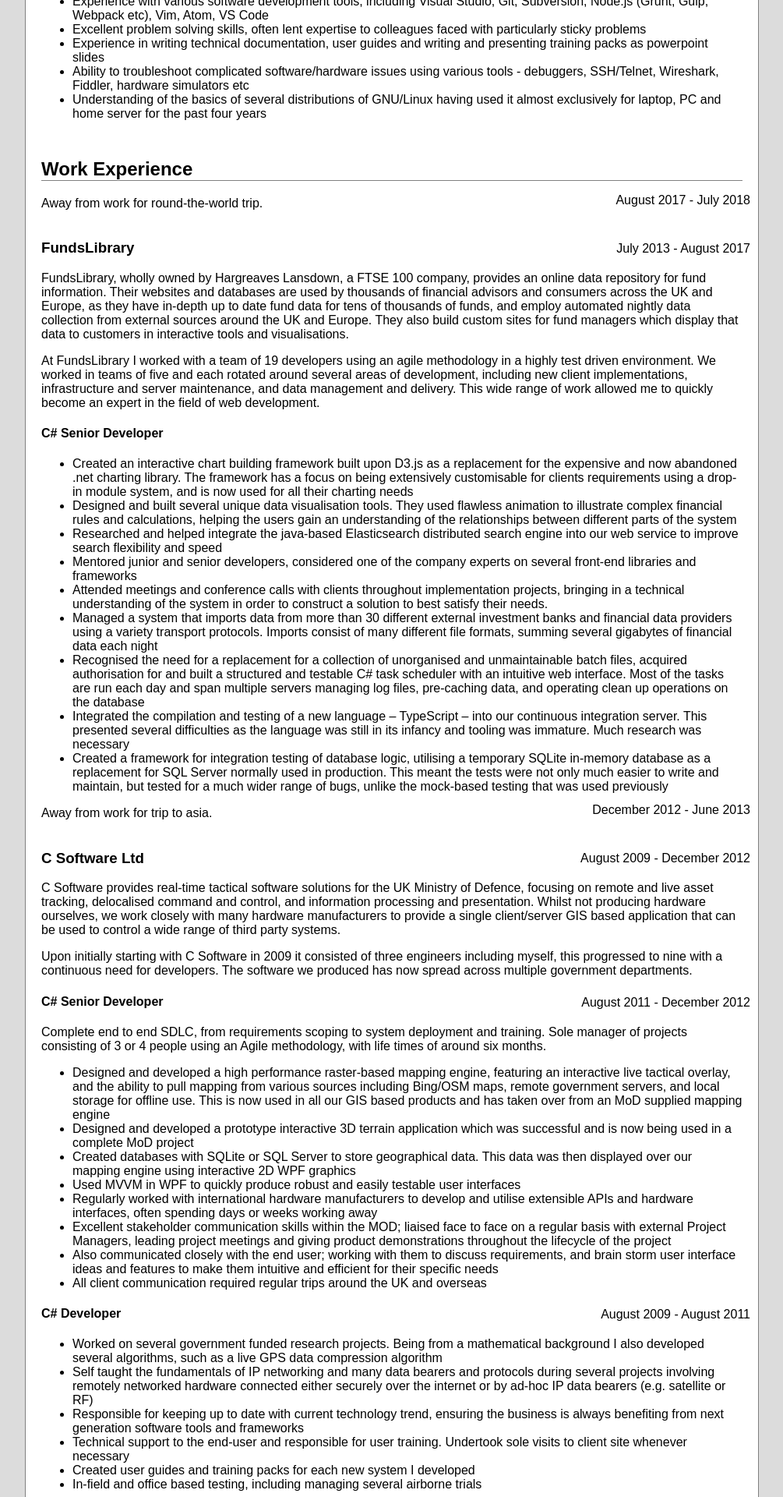
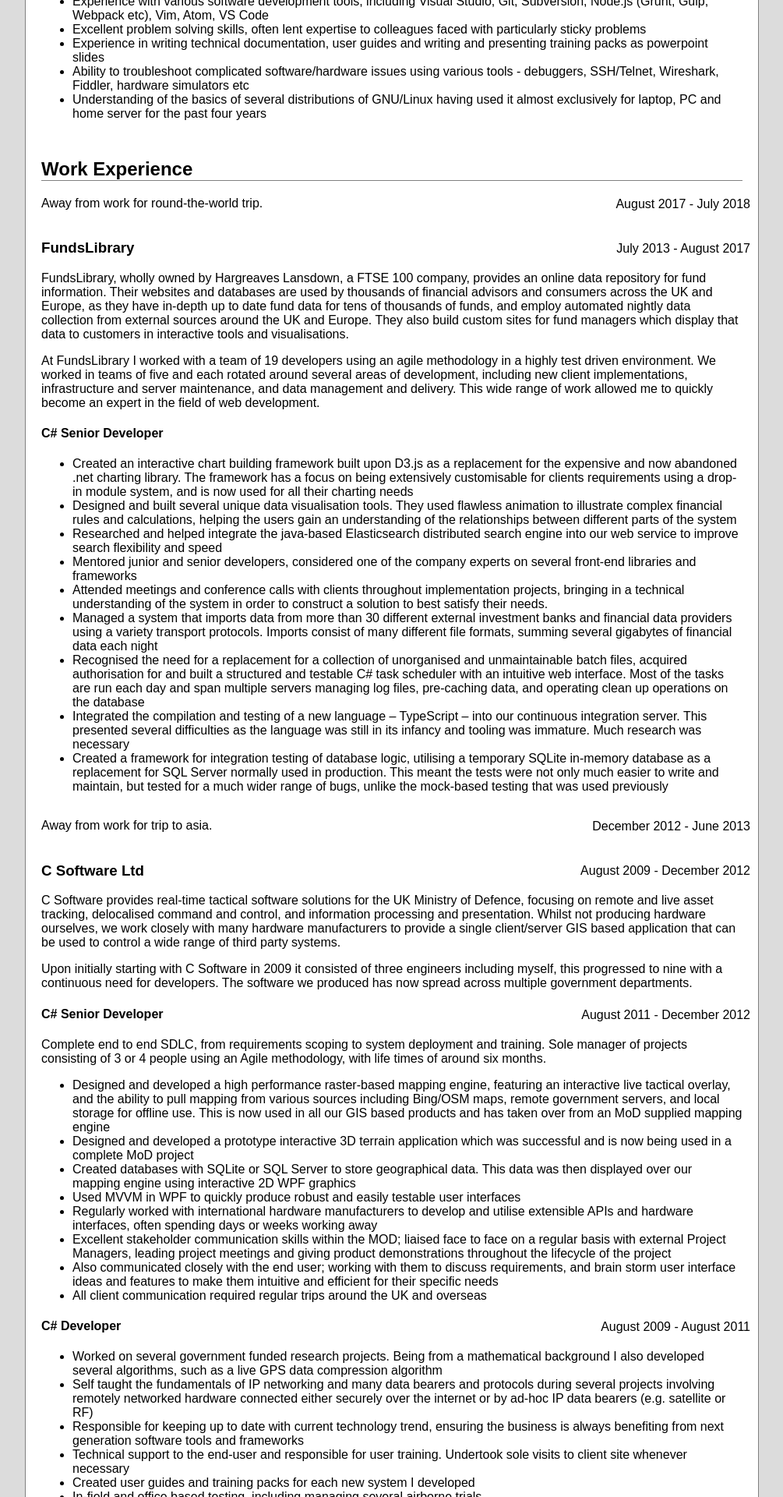
Before and after one commit to ollyhayes/cv, a Jekyll site: the page built from index.md, in a window 1280 px wide. Shown: the part 742-2662 px from the top of the page at 78% size, without its empty margins (137-1142 px from the left). Built offline with Jekyll 4.4.1, drawn with Linux system fonts in a browser that asks for light colours.

Commit message:
Re-align dates on non-heading elements

```diff
--- a/index.md
+++ b/index.md
@@ -36,9 +36,10 @@ After working at Hargreaves Lansdown for four years, I left to travel round the
 ## Work Experience
 
 Away from work for round-the-world trip.
+{:.no-heading}
 
 August 2017 - July 2018
-{:.date-period}
+{:.date-period.no-heading}
 
 ### FundsLibrary
 
@@ -62,9 +63,10 @@ At FundsLibrary I worked with a team of 19 developers using an agile methodology
 * Created a framework for integration testing of database logic, utilising a temporary SQLite in-memory database as a replacement for SQL Server normally used in production. This meant the tests were not only much easier to write and maintain, but tested for a much wider range of bugs, unlike the mock-based testing that was used previously
 
 Away from work for trip to asia.
+{:.no-heading}
 
 December 2012 - June 2013
-{:.date-period}
+{:.date-period.no-heading}
 
 ### C Software Ltd
 
--- a/media/style.css
+++ b/media/style.css
@@ -44,6 +44,8 @@ h2
 {
     border-bottom: 1px solid grey;
 }
+
+/* right align dates */
 .date-period
 {
 	position: absolute;
@@ -51,8 +53,13 @@ h2
 	transform: translateY(-54px); /* don't like doing this, but need to get it working quickly. Will find a better way later. */
 	margin-right: 10px;
 }
+.date-period.no-heading
+{
+	transform: translateY(-49px);
+}
 
-:not(header) + h2, :not(h2) + h3
+/* add a gap between parts of the same section */
+:not(header) + h2, :not(h2) + h3, :not(h2) + .no-heading:not(.date-period)
 {
 	margin-top: 2em;
 }
@@ -65,7 +72,6 @@ p,ul
 {
 	break-before: avoid;
 }
-
 not working in chrome, hardcoding page breaks for now */
 
 h2#work-experience,h3#c-software-ltd,h3#pertemps-ltd
```
